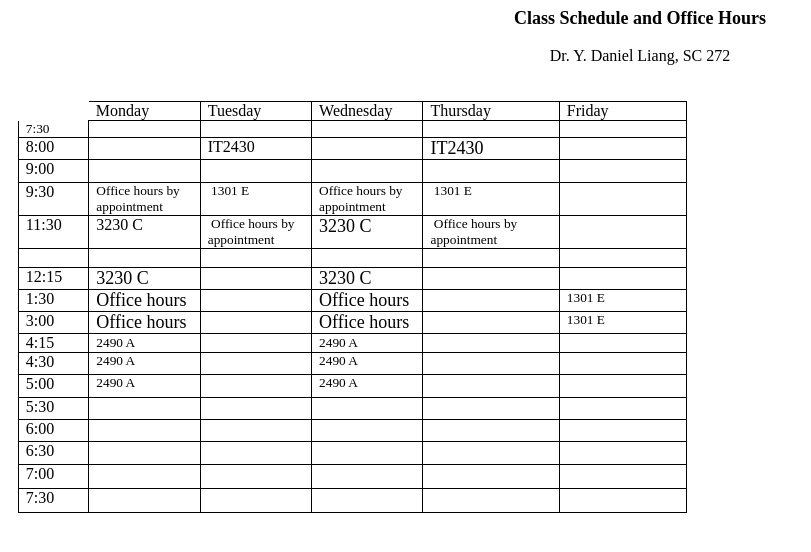
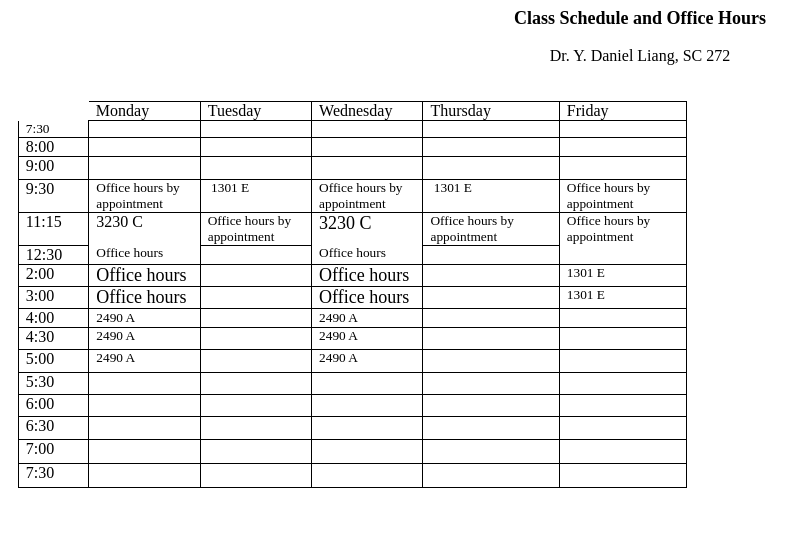
Before and after one commit to yongdanielliang/yongdanielliang.github.io, a plain HTML site: page fall2018/Officehours.htm in a window 1280 px wide. Shown: the whole page, without its empty margins (0-811 px from the left). Drawn offline with Linux system fonts and the light colour scheme.

Commit message:
Add files via upload

```diff
--- a/fall2018/Officehours.htm
+++ b/fall2018/Officehours.htm
@@ -65,12 +65,11 @@ Dr. Y. Daniel Liang, SC 2</span>72</p>
 		<td width="120" valign="top" style="width: 72.0pt; height: 9.4pt; border-left: medium none; border-right: 1.0pt solid windowtext; border-top: medium none; border-bottom: 1.0pt solid windowtext; padding-left: 5.4pt; padding-right: 5.4pt; padding-top: 0pt; padding-bottom: 0pt">
 		<p class="MsoNormal">&nbsp;</td>
 		<td width="120" valign="top" style="width: 72.0pt; height: 9.4pt; border-left: medium none; border-right: 1.0pt solid windowtext; border-top: medium none; border-bottom: 1.0pt solid windowtext; padding-left: 5.4pt; padding-right: 5.4pt; padding-top: 0pt; padding-bottom: 0pt">
-		<p class="MsoNormal">IT2430</td>
+		<p class="MsoNormal">&nbsp;</td>
 		<td width="120" valign="top" style="width: 72.0pt; height: 9.4pt; border-left: medium none; border-right: 1.0pt solid windowtext; border-top: medium none; border-bottom: 1.0pt solid windowtext; padding-left: 5.4pt; padding-right: 5.4pt; padding-top: 0pt; padding-bottom: 0pt">
 		<p class="MsoNormal">&nbsp;</td>
 		<td valign="top" style="width: 121px; height: 9.4pt; border-left: medium none; border-right: 1.0pt solid windowtext; border-top: medium none; border-bottom: 1.0pt solid windowtext; padding-left: 5.4pt; padding-right: 5.4pt; padding-top: 0pt; padding-bottom: 0pt">
-		<p class="MsoNormal"><font size="4">
- 	   IT2430</td>
+		<p class="MsoNormal">&nbsp;</td>
 		<td width="120" valign="top" style="width: 72.0pt; height: 9.4pt; border-left: medium none; border-right: 1.0pt solid windowtext; border-top: medium none; border-bottom: 1.0pt solid windowtext; padding-left: 5.4pt; padding-right: 5.4pt; padding-top: 0pt; padding-bottom: 0pt">
 		<p class="MsoNormal">&nbsp;</td>
 	</tr>
@@ -105,50 +104,42 @@ Dr. Y. Daniel Liang, SC 2</span>72</p>
 		<p class="MsoNormal"><span style="font-size:10.0pt;color:black">&nbsp;<font size="4"><span style="font-size:10.0pt;color:black">1301
 		E</span></span></td>
 		<td width="120" valign="top" style="width: 72.0pt; height: 17.2pt; border-left: medium none; border-right: 1.0pt solid windowtext; border-top: medium none; border-bottom: 1.0pt solid windowtext; padding-left: 5.4pt; padding-right: 5.4pt; padding-top: 0pt; padding-bottom: 0pt">
-		<p class="MsoNormal">&nbsp;</td>
+		<p class="MsoNormal"><font size="4">
+ 	   <span style="font-size:10.0pt;color:black"><span style="font-size:10.0pt">Office hours by appointment</span></span></td>
 	</tr>
 	<tr style="height: 20.4pt">
 		<td width="69" valign="top" style="width: 41.4pt; height: 20.4pt; border-left: 1.0pt solid windowtext; border-right: 1.0pt solid windowtext; border-top: medium none; border-bottom: 1.0pt solid windowtext; padding-left: 5.4pt; padding-right: 5.4pt; padding-top: 0pt; padding-bottom: 0pt">
-		<p class="MsoNormal">11:30</td>
+		<p class="MsoNormal">11:15</td>
 		<td width="120" valign="top" style="width: 72.0pt; height: 20.4pt; border-left: medium none; border-right: 1.0pt solid windowtext; border-top: medium none; border-bottom: medium none; padding-left: 5.4pt; padding-right: 5.4pt; padding-top: 0pt; padding-bottom: 0pt">
 		<p class="MsoNormal">3230 C</td>
 		<td width="120" valign="top" style="width: 72.0pt; height: 20.4pt; border-left: medium none; border-right: 1.0pt solid windowtext; border-top: medium none; border-bottom: 1.0pt solid windowtext; padding-left: 5.4pt; padding-right: 5.4pt; padding-top: 0pt; padding-bottom: 0pt">
-		<p class="MsoNormal"><span style="font-size:10.0pt;color:black">&nbsp;<font size="4"><span style="font-size:10.0pt">Office hours by appointment</span></span></td>
+		<p class="MsoNormal"><font size="4">
+		<span style="font-size:10.0pt;color:black">
+		<span style="font-size:10.0pt">Office hours by appointment</span></span></td>
 		<td width="120" valign="top" style="width: 72.0pt; height: 20.4pt; border-left: medium none; border-right: 1.0pt solid windowtext; border-top: medium none; border-bottom: medium none; padding-left: 5.4pt; padding-right: 5.4pt; padding-top: 0pt; padding-bottom: 0pt">
 		<p class="MsoNormal"><font size="4">
  	   3230 C</td>
 		<td style="width: 121px; height: 20.4pt; border-left: medium none; border-right: 1.0pt solid windowtext; border-top: medium none; border-bottom: 1.0pt solid windowtext; padding-left: 5.4pt; padding-right: 5.4pt; padding-top: 0pt; padding-bottom: 0pt">
-		<p class="MsoNormal"><span style="font-size:10.0pt;color:black">&nbsp;<font size="4"><span style="font-size:10.0pt">Office hours by appointment</span></span></td>
+		<p class="MsoNormal"><font size="4">
+		<span style="font-size:10.0pt;color:black">
+		<span style="font-size:10.0pt">Office hours by appointment</span></span></td>
 		<td width="120" valign="top" style="width: 72.0pt; height: 20.4pt; border-left: medium none; border-right: 1.0pt solid windowtext; border-top: medium none; border-bottom: medium none; padding-left: 5.4pt; padding-right: 5.4pt; padding-top: 0pt; padding-bottom: 0pt">
-		<p class="MsoNormal">&nbsp;</td>
+		<p class="MsoNormal"><font size="4">
+ 	   <span style="font-size:10.0pt;color:black"><span style="font-size:10.0pt">Office hours by appointment</span></span></td>
 	</tr>
 	<tr style="height: 12.0pt">
 		<td width="69" valign="top" style="width: 41.4pt; height: 12.0pt; border-left: 1.0pt solid windowtext; border-right: 1.0pt solid windowtext; border-top: medium none; border-bottom: 1.0pt solid windowtext; padding-left: 5.4pt; padding-right: 5.4pt; padding-top: 0pt; padding-bottom: 0pt">
-		<p class="MsoNormal">&nbsp;</td>
-		<td width="120" valign="top" style="width: 72.0pt; height: 12.0pt; border-left: medium none; border-right: 1.0pt solid windowtext; border-top: 1.0pt solid windowtext; border-bottom: 1.0pt solid windowtext; padding-left: 5.4pt; padding-right: 5.4pt; padding-top: 0pt; padding-bottom: 0pt">
-		<p class="MsoNormal">&nbsp;</td>
-		<td width="120" valign="top" style="width: 72.0pt; height: 12.0pt; border-left: medium none; border-right: 1.0pt solid windowtext; border-top: medium none; border-bottom: 1.0pt solid windowtext; padding-left: 5.4pt; padding-right: 5.4pt; padding-top: 0pt; padding-bottom: 0pt">
-		<p class="MsoNormal"><span style="font-size:10.0pt;color:black">&nbsp;</span></td>
-		<td width="120" valign="top" style="width: 72.0pt; height: 12.0pt; border-left: medium none; border-right: 1.0pt solid windowtext; border-top: 1.0pt solid windowtext; border-bottom: 1.0pt solid windowtext; padding-left: 5.4pt; padding-right: 5.4pt; padding-top: 0pt; padding-bottom: 0pt">
-		<p class="MsoNormal">&nbsp;</td>
-		<td valign="top" style="width: 121px; height: 12.0pt; border-left: medium none; border-right: 1.0pt solid windowtext; border-top: medium none; border-bottom: 1.0pt solid windowtext; padding-left: 5.4pt; padding-right: 5.4pt; padding-top: 0pt; padding-bottom: 0pt">
-		<p class="MsoNormal"><span style="font-size:10.0pt;color:black">&nbsp;</span></td>
-		<td width="120" valign="top" style="width: 72.0pt; height: 12.0pt; border-left: medium none; border-right: 1.0pt solid windowtext; border-top: 1.0pt solid windowtext; border-bottom: 1.0pt solid windowtext; padding-left: 5.4pt; padding-right: 5.4pt; padding-top: 0pt; padding-bottom: 0pt">
-		<p class="MsoNormal">&nbsp;</td>
-	</tr>
-	<tr style="height: 12.0pt">
-		<td width="69" valign="top" style="width: 41.4pt; height: 12.0pt; border-left: 1.0pt solid windowtext; border-right: 1.0pt solid windowtext; border-top: medium none; border-bottom: 1.0pt solid windowtext; padding-left: 5.4pt; padding-right: 5.4pt; padding-top: 0pt; padding-bottom: 0pt">
-		<p class="MsoNormal">12:15</td>
+		<p class="MsoNormal">12:30</td>
 		<td width="120" valign="top" style="width: 72.0pt; height: 12.0pt; border-left: medium none; border-right: 1.0pt solid windowtext; border-top: medium none; border-bottom: 1.0pt solid windowtext; padding-left: 5.4pt; padding-right: 5.4pt; padding-top: 0pt; padding-bottom: 0pt">
 		<p class="MsoNormal">
 		<font size="4">
- 	   3230 C</td>
+ 	   <span style="font-size:10.0pt">Office hours</span></td>
 		<td width="120" valign="top" style="width: 72.0pt; height: 12.0pt; border-left: medium none; border-right: 1.0pt solid windowtext; border-top: medium none; border-bottom: 1.0pt solid windowtext; padding-left: 5.4pt; padding-right: 5.4pt; padding-top: 0pt; padding-bottom: 0pt">
 		<p class="MsoNormal"><span style="font-size:10.0pt;color:black">&nbsp;</span></td>
 		<td width="120" valign="top" style="width: 72.0pt; height: 12.0pt; border-left: medium none; border-right: 1.0pt solid windowtext; border-top: medium none; border-bottom: 1.0pt solid windowtext; padding-left: 5.4pt; padding-right: 5.4pt; padding-top: 0pt; padding-bottom: 0pt">
 		<p class="MsoNormal">
 		<font size="4">
- 	   3230 C</td>
+ 	   <span style="font-size:10.0pt">Office hours</span></td>
 		<td valign="top" style="width: 121px; height: 12.0pt; border-left: medium none; border-right: 1.0pt solid windowtext; border-top: medium none; border-bottom: 1.0pt solid windowtext; padding-left: 5.4pt; padding-right: 5.4pt; padding-top: 0pt; padding-bottom: 0pt">
 		<p class="MsoNormal"><span style="font-size:10.0pt;color:black">&nbsp;</span></td>
 		<td width="120" valign="top" style="width: 72.0pt; height: 12.0pt; border-left: medium none; border-right: 1.0pt solid windowtext; border-top: medium none; border-bottom: 1.0pt solid windowtext; padding-left: 5.4pt; padding-right: 5.4pt; padding-top: 0pt; padding-bottom: 0pt">
@@ -157,7 +148,7 @@ Dr. Y. Daniel Liang, SC 2</span>72</p>
 	</tr>
 	<tr style="height: 6.6pt">
 		<td width="69" valign="top" style="width: 41.4pt; height: 6.6pt; border-left: 1.0pt solid windowtext; border-right: 1.0pt solid windowtext; border-top: medium none; border-bottom: 1.0pt solid windowtext; padding-left: 5.4pt; padding-right: 5.4pt; padding-top: 0pt; padding-bottom: 0pt">
-		<p class="MsoNormal">1:30</td>
+		<p class="MsoNormal">2:00</td>
 		<td width="120" valign="top" style="width: 72.0pt; height: 6.6pt; border-left: medium none; border-right: 1.0pt solid windowtext; border-top: medium none; border-bottom: 1.0pt solid windowtext; padding-left: 5.4pt; padding-right: 5.4pt; padding-top: 0pt; padding-bottom: 0pt">
 		<p class="MsoNormal"><span style="font-size:10.0pt"><font size="4">
  	   Office hours</span></td>
@@ -191,7 +182,7 @@ Dr. Y. Daniel Liang, SC 2</span>72</p>
 	</tr>
 	<tr style="height: 10.8pt">
 		<td width="69" style="width: 41.4pt; height: 10.8pt; border-left: 1.0pt solid windowtext; border-right: 1.0pt solid windowtext; border-top: medium none; border-bottom: 1.0pt solid windowtext; padding-left: 5.4pt; padding-right: 5.4pt; padding-top: 0pt; padding-bottom: 0pt">
-		<p class="MsoNormal">4:15</td>
+		<p class="MsoNormal">4:00</td>
 		<td width="120" style="width: 72.0pt; height: 10.8pt; border-left: medium none; border-right: 1.0pt solid windowtext; border-top: medium none; border-bottom: 1.0pt solid windowtext; padding-left: 5.4pt; padding-right: 5.4pt; padding-top: 0pt; padding-bottom: 0pt">
 		<p class="MsoNormal">
 		<span style="font-size:10.0pt;color:black">2490 A</span></td>
```
Also changed, not shown: 9 other files.
